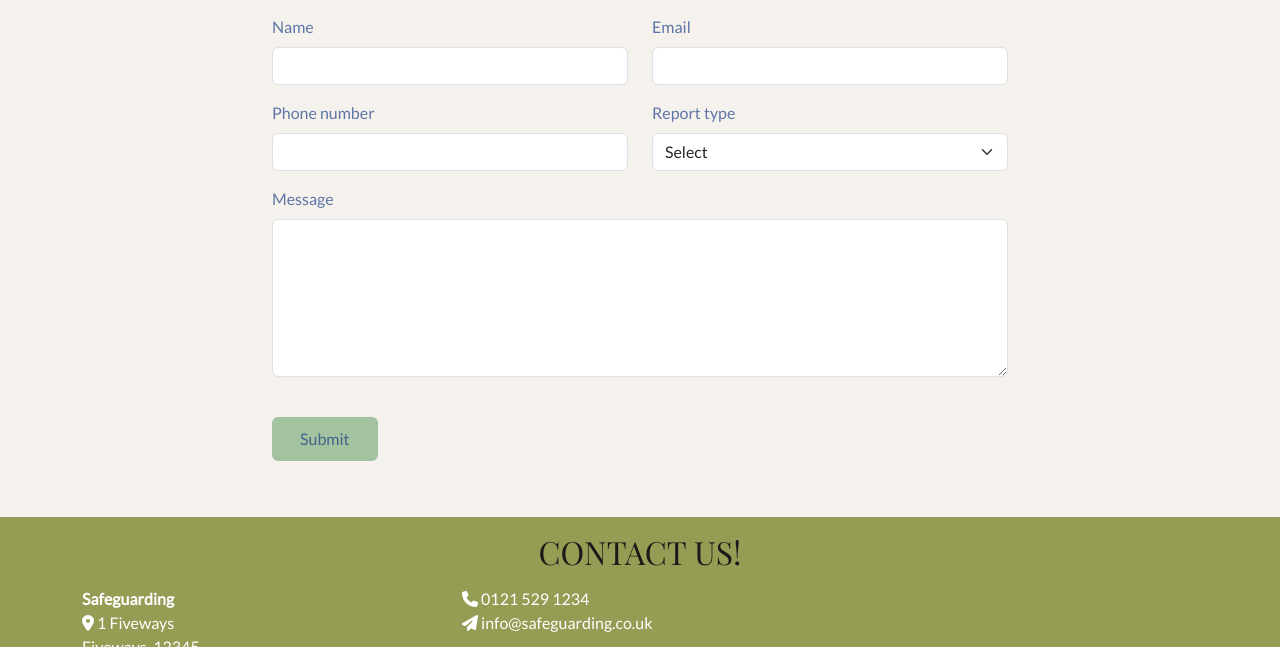
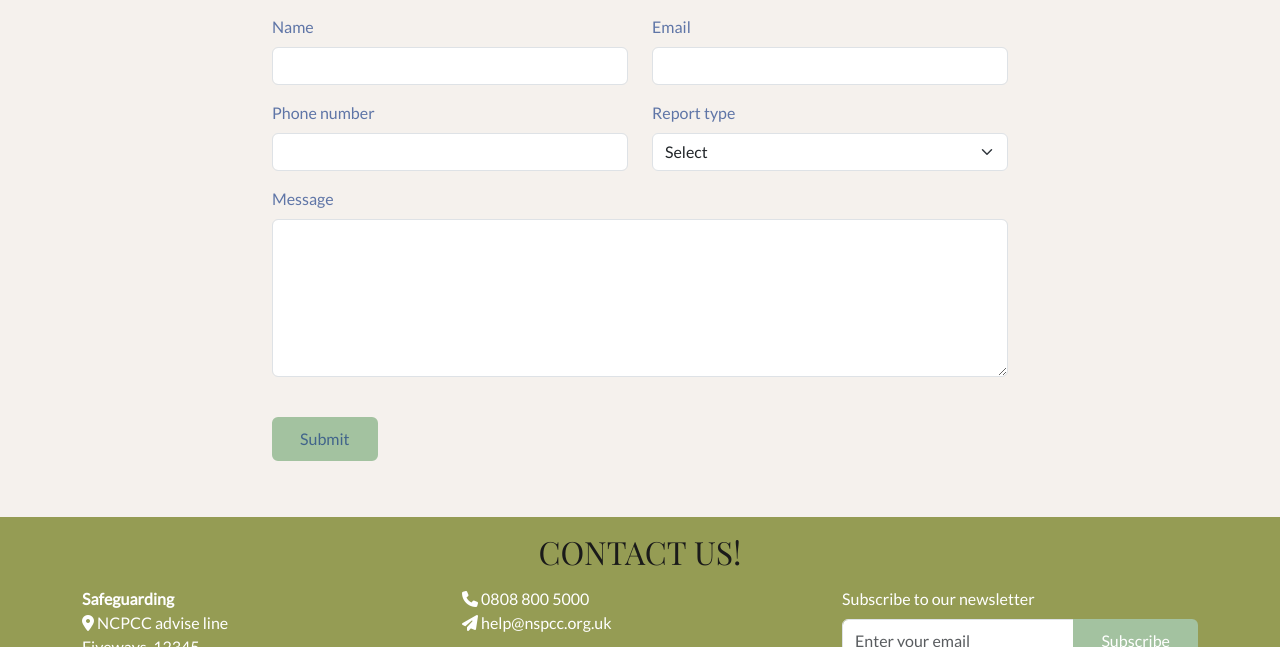
Before and after one commit to darakhshanda/safeguarding, a plain HTML site: page Report.html in a window 1280 px wide. Shown: the part 675-1322 px from the top of the page. Drawn offline with nearby package versions, Linux system fonts and the light colour scheme.

Commit message:
change contact details in footer for all files

```diff
--- a/Report.html
+++ b/Report.html
@@ -137,7 +137,7 @@
                 <div class="col-12 col-md-6 col-xl-4">
                     <address>
                         <strong>Safeguarding</strong><br>
-                        <i class="fa-solid fa-location-dot"></i> 1 Fiveways <br>
+                        <i class="fa-solid fa-location-dot"></i> NCPCC advise line <br>
                         Fiveways, 12345 <br>
                     </address>
 
@@ -145,8 +145,8 @@
                 </div>
                 <div class="col-12 col-md-6 col-xl-4">
                     <p>
-                        <i class="fa-solid fa-phone"></i> 0121 529 1234 <br>
-                        <i class="fa-solid fa-paper-plane"></i> info@safeguarding.co.uk
+                        <i class="fa-solid fa-phone"></i> 0808 800 5000 <br>
+                        <i class="fa-solid fa-paper-plane"></i> help@nspcc.org.uk
                     </p>
                     <div class="social-links my-2">
                         <a href="https://www.facebook.com/" target="_blank" rel="noopener"
@@ -161,6 +161,17 @@
                             aria-label="Visit our Instagram page (opens in a new tab)">
                             <i class="fa-brands fa-instagram"></i></a>
                     </div>
+                </div>
+                <div class="col-12 col-md-6 col-xl-4">
+                    <form id="subscribe" action="success.html" method="post" aria-label="Subscribe to our newsletter">
+                        <label for="email" class="form-label">Subscribe to our newsletter</label>
+                        <div class="input-group mb-3">
+                            <input type="email" id="email" name="email" class="form-control"
+                                placeholder="Enter your email" required>
+                            <button class="btn custom-button-outline" type="submit">Subscribe</button>
+                        </div>
+
+                    </form>
                 </div>
             </div>
         </div>
```
Also changed, not shown: help.html (+14 -3 lines), index.html (+3 -3 lines), success.html (+3 -3 lines).
